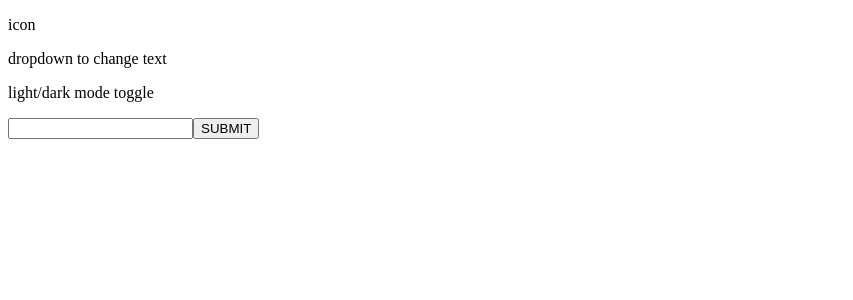
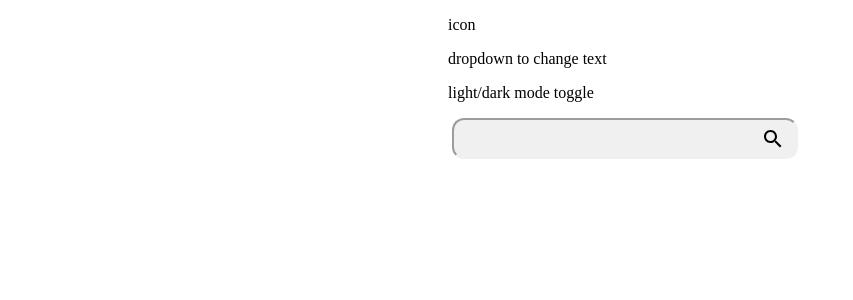
Before and after one commit to dennismaricarl/React-Projects-Mari-Dennis, a React (Create React App) app in the folder dictionary-web/: page / in a window 1280 px wide. Shown: the top 300 px of the page, without its empty margins (0-853 px from the left). Built offline with nearby package versions, Linux system fonts and the light colour scheme.

Commit message:
fixed synonyms, formatted document, some css

```diff
--- a/dictionary-web/package.json
+++ b/dictionary-web/package.json
@@ -3,6 +3,10 @@
   "version": "0.1.0",
   "private": true,
   "dependencies": {
+    "@emotion/react": "^11.11.4",
+    "@emotion/styled": "^11.11.5",
+    "@mui/icons-material": "^5.15.19",
+    "@mui/material": "^5.15.19",
     "@testing-library/jest-dom": "^5.17.0",
     "@testing-library/react": "^13.4.0",
     "@testing-library/user-event": "^13.5.0",
--- a/dictionary-web/src/Definition.jsx
+++ b/dictionary-web/src/Definition.jsx
@@ -1,34 +1,60 @@
+import Divider from '@mui/material/Divider';
+
 const Definition = ({ findWord }) => {
 
     return (
-        <>
+        <div className='definition-container'>
 
             {findWord && (
                 <>
 
                     {findWord.meanings && findWord.meanings.slice(0, 2).map((meanings, index) => (
                         <div key={index}>
-                            <h3>{meanings.partOfSpeech}</h3>
-                            <h4>Meaning</h4>
+
+                            <h3 className='part-of-speech'>{meanings.partOfSpeech} </h3>
+                            <Divider className='divider' />
+
+
+                            <h3 >Meaning</h3>
 
                             {meanings.definitions && meanings.definitions.slice(0, index === 0 ? 3 : 1).map((definition, defIndex) => (
 
                                 <ul key={defIndex}>
-                                    <li>{definition.definition}</li>
+                                    <li >{definition.definition}</li>
                                 </ul>
 
 
                             ))}
 
-                            {index === 0 && <p>Synonyms</p>}
-                            <p>{meanings.synonyms.slice(0, index === 0 ? 1 : 0)}</p>
+                            <div style={{ display: 'flex', gap: '20px' }}>
+                                {index === 0 && <p>Synonyms</p>}
+                                <p>{meanings.synonyms.slice(0, index === 0 ? 1 : 0).map(() => (
+
+
+                                    <p style={{ display: 'flex', gap: '10px', position: 'relative', bottom: '32px', marginBottom: '-45px' }}>{meanings.synonyms.slice(0, 3).map((syno) => (
+                                        <p>{syno}</p>
+
+                                    ))}</p>
+
+
+                                ))}</p>
+
+
+                            </div>
                             {index === 1 &&
+
                                 <>
-                                    {meanings.definitions[0].example && <p>"{meanings.definitions[0].example}" </p>}
-                                    <p>Source</p>
-                                    <a href={findWord.sourceUrls}>{findWord.sourceUrls}</a>
+                                    {meanings.definitions[0].example && <p style={{ marginTop: '-30px', marginLeft: '40px' }}>"{meanings.definitions[0].example}" </p>}
+
+                                    <Divider style={{ width: '42%'}} />
+                                    <div style={{ display: 'flex', gap: '20px' }}>
+
+                                        <p>Source</p>
+                                        <a style={{ marginTop: '15px' }} href={findWord.sourceUrls}>{findWord.sourceUrls}</a>
+                                    </div>
 
                                 </>
+
 
                             }
 
@@ -37,7 +63,7 @@ const Definition = ({ findWord }) => {
                 </>
 
             )}
-        </>
+        </div>
     )
 }
 
--- a/dictionary-web/src/Search.jsx
+++ b/dictionary-web/src/Search.jsx
@@ -2,6 +2,7 @@ import { useState } from "react";
 import Definition from "./Definition";
 import Word from "./Word";
 import TopBar from "./TopBar";
+import SearchIcon from '@mui/icons-material/Search';
 
 const Search = () => {
 
@@ -29,8 +30,8 @@ const Search = () => {
     return (
         <>
             <TopBar />
-            <input type="text" onChange={(e) => setFindWord(e.target.value)} />
-            <button onClick={handleSubmit}>SUBMIT</button>
+            <SearchIcon className='search-icon' onClick={handleSubmit} />
+            <input className='input' type="text" onChange={(e) => setFindWord(e.target.value)} />
             <Word findWord={findWord} />
             <Definition findWord={findWord} />
 
--- a/dictionary-web/src/Word.jsx
+++ b/dictionary-web/src/Word.jsx
@@ -1,21 +1,31 @@
+import PlayCircleIcon from '@mui/icons-material/PlayCircle';
+
 const Word = ({ findWord }) => {
 
+    const playAudio = () => {
+        if (findWord.phonetics && findWord.phonetics[0].audio) {
+            let audio = new Audio(findWord.phonetics[0].audio)
+            audio.play()
+        } else {
+            console.error("Audio file not found.")
+        }
+    }
     return (
         <>
 
 
             {findWord && (
                 <>
-                    <h1>{findWord.word}</h1>
+                    <div style={{ display: 'flex' }}>
+                        <h1 style={{ fontFamily: 'sans-serif', fontSize: '50px' }}>{findWord.word}</h1>
 
-                    {findWord.phonetics && (
-                        <audio controls source={findWord.phonetics[0].audio}>
+                        {findWord.phonetics && (
+                            <PlayCircleIcon className='play-icon' style={{ fontSize: '60' }} onClick={playAudio} />
 
-                        </audio>
-                    )}
+                        )}
+                        <p className='word-phonetic'>{findWord.phonetic}</p>
 
-                    {findWord.phonetic}
-
+                    </div>
                 </>
 
 
--- a/dictionary-web/src/index.css
+++ b/dictionary-web/src/index.css
@@ -0,0 +1,57 @@
+body {
+
+    margin-left: 35%
+}
+
+/* Search Component */
+
+.input {
+    width: 40%;
+    height: 35px;
+    border-radius: 12px;
+    padding-left: 10px;
+    background-color: rgb(241, 240, 240);
+    border-color: rgb(241, 240, 240);
+    margin-left: -20px;
+}
+
+.search-icon {
+    position: relative;
+    left: 38%;
+    top: 8px;
+}
+
+.word-phonetic {
+    color: rgb(164, 69, 237);
+    font-size: 20px;
+    position: absolute;
+    bottom: 70%;
+}
+
+
+.play-icon {
+    position: absolute;
+    margin-left: 25%;
+    margin-top: 55px;
+    color: rgb(195, 150, 229);
+}
+
+
+
+/* Definition component */
+
+.part-of-speech {
+    font-style: italic;
+    display: inline-block;
+    margin-right: 20px;
+
+}
+
+.divider {
+    display: inline-block;
+    width: 37%;
+    vertical-align: middle;
+
+
+
+}
```
Also changed, not shown: 1 other file (tests, documents, lock files or other folders).
